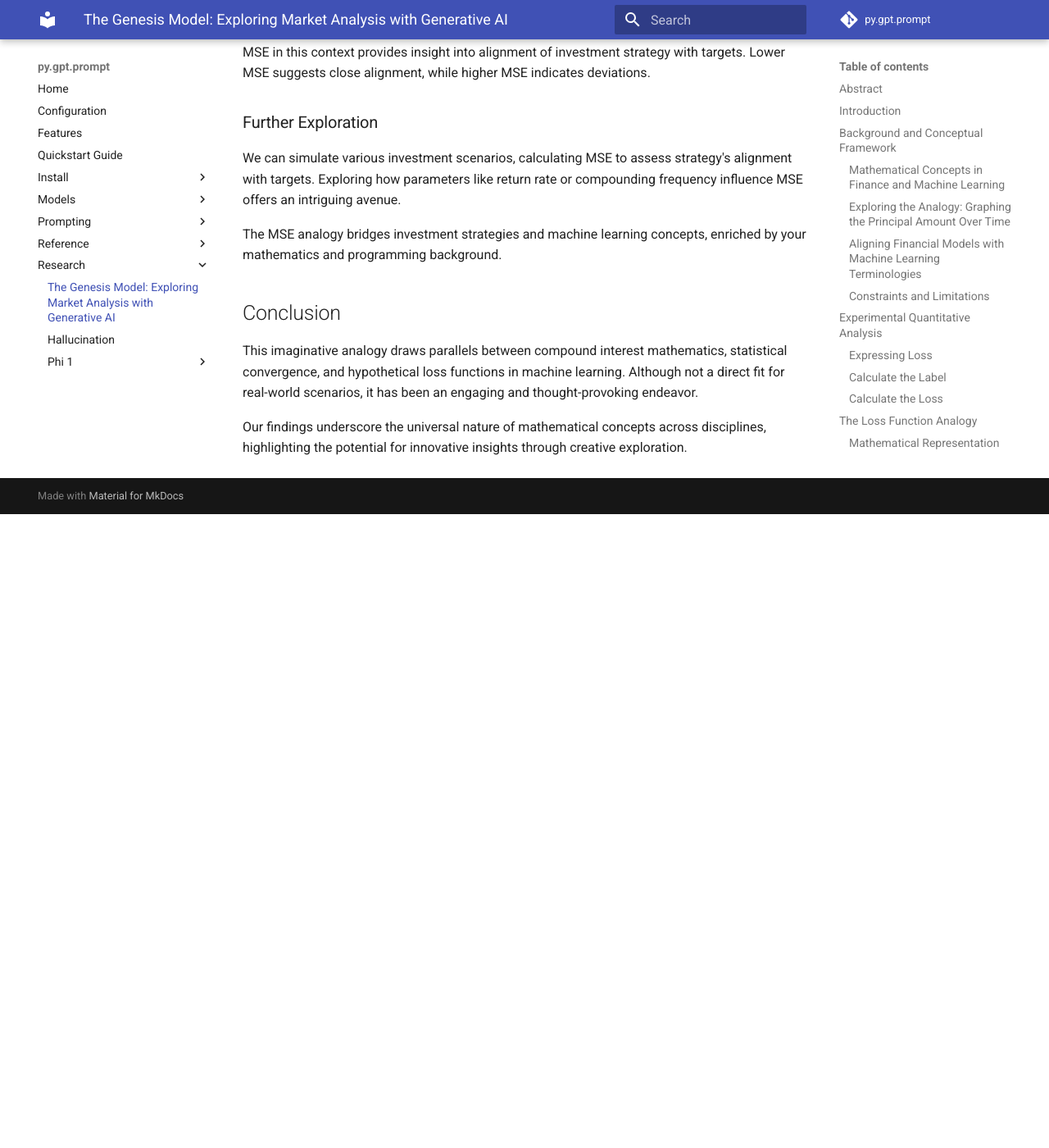
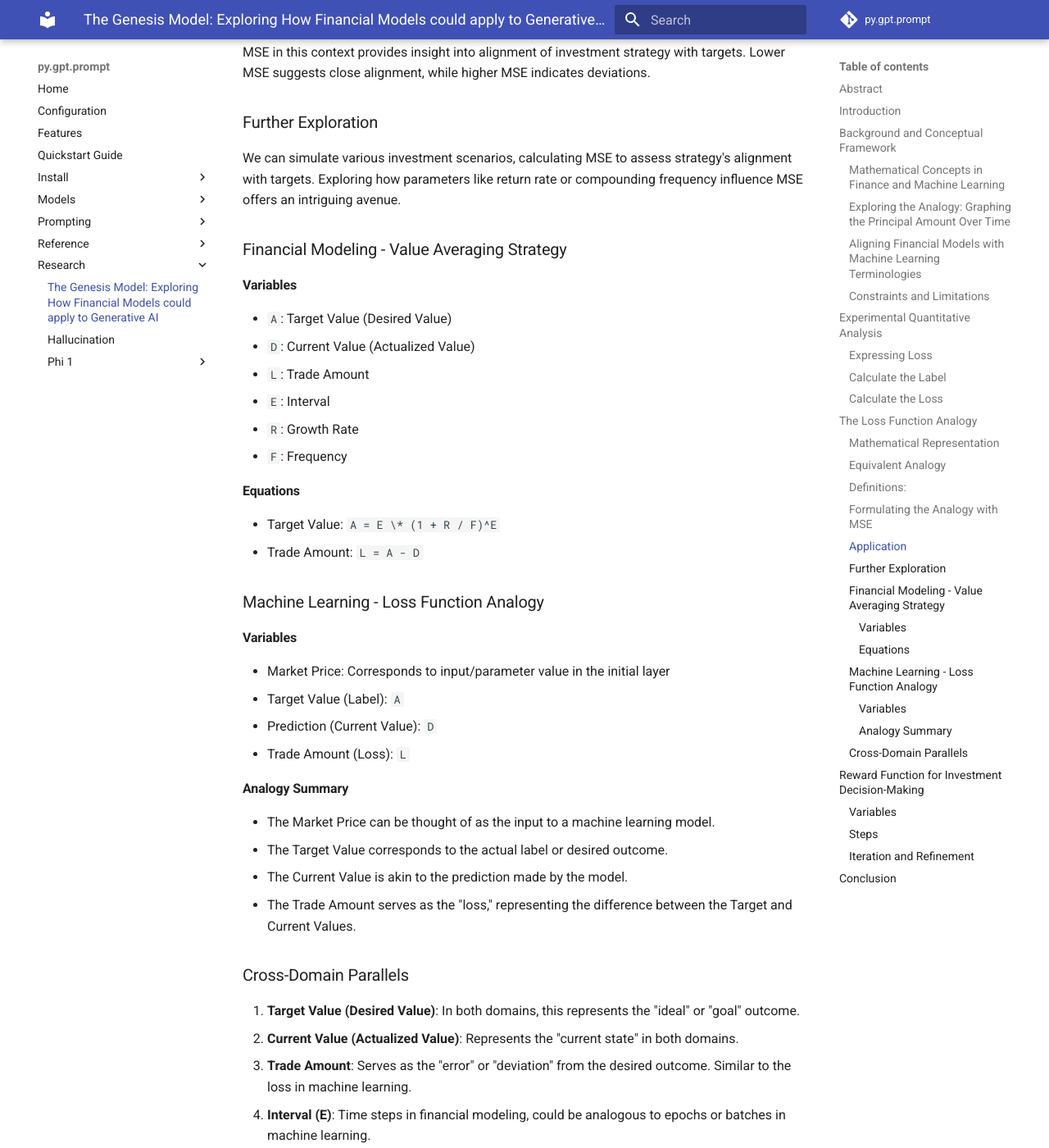
Before and after one commit to teleprint-me/py.gpt.prompt, an MkDocs documentation site: the page built from docs/research/genesis.md, in a window 1280 px wide and 1400 px high, scrolled down 7821 px. Shown: the whole window at 82% size. Built offline with MkDocs 1.6.1 and Material for MkDocs 9.7.7, drawn with Linux system fonts in a browser that asks for light colours; comment, search, counter and statistics services are not loaded; before the commit the page ends 8448 px from its top, so only the background shows below that; some of the changed text lies outside the part shown.

````diff
--- a/docs/research/genesis.md
+++ b/docs/research/genesis.md
@@ -1,4 +1,4 @@
-# The Genesis Model: Exploring Market Analysis with Generative AI
+# The Genesis Model: Exploring How Financial Models could apply to Generative AI
 
 ## Abstract
 
@@ -347,14 +347,14 @@
 predicted and actual target values. Mathematically:
 
 ```
-MSE = (1/n) * Σ (Prediction_i - Target_i)^2
+MSE = (1/n) * n_Σ_i=1 (Prediction_i - Target_i)^2
 ```
 
 In our analogy, MSE signifies the average of squared differences between
 investment's current value and desired target value over intervals:
 
 ```
-MSE = (1/E) * Σ (Current Value_i - A_i)^2
+MSE = (1/E) * E_Σ_i=1 (Current Value_i - A_i)^2
 ```
 
 Where:
@@ -375,8 +375,122 @@
 strategy's alignment with targets. Exploring how parameters like return rate or
 compounding frequency influence MSE offers an intriguing avenue.
 
-The MSE analogy bridges investment strategies and machine learning concepts,
-enriched by your mathematics and programming background.
+### Financial Modeling - Value Averaging Strategy
+
+#### Variables
+
+- `A`: Target Value (Desired Value)
+- `D`: Current Value (Actualized Value)
+- `L`: Trade Amount
+- `E`: Interval
+- `R`: Growth Rate
+- `F`: Frequency
+
+#### Equations
+
+- Target Value: `A = E \* (1 + R / F)^E`
+- Trade Amount: `L = A - D`
+
+### Machine Learning - Loss Function Analogy
+
+#### Variables
+
+- Market Price: Corresponds to input/parameter value in the initial layer
+- Target Value (Label): `A`
+- Prediction (Current Value): `D`
+- Trade Amount (Loss): `L`
+
+#### Analogy Summary
+
+- The Market Price can be thought of as the input to a machine learning model.
+- The Target Value corresponds to the actual label or desired outcome.
+- The Current Value is akin to the prediction made by the model.
+- The Trade Amount serves as the "loss," representing the difference between the
+  Target and Current Values.
+
+### Cross-Domain Parallels
+
+1. **Target Value (Desired Value)**: In both domains, this represents the
+   "ideal" or "goal" outcome.
+2. **Current Value (Actualized Value)**: Represents the "current state" in both
+   domains.
+3. **Trade Amount**: Serves as the "error" or "deviation" from the desired
+   outcome. Similar to the loss in machine learning.
+4. **Interval (E)**: Time steps in financial modeling, could be analogous to
+   epochs or batches in machine learning.
+5. **Growth Rate (R)**: In finance, this is the expected growth rate. In ML, it
+   could be seen as the learning rate.
+
+Does this documentation align with what you were envisioning? Would you like to
+add or modify any part?
+
+## Reward Function for Investment Decision-Making
+
+In the context of investment decision-making, we aim to create a reward function
+that guides the choice between buying and selling based on various factors such
+as current balance, target amount, and market performance. This reward function
+leverages the concepts of normalization, impact functions, and weighted
+aggregation to provide a comprehensive assessment of the investment decision.
+
+### Variables
+
+1. **Current Balance (B):** The current amount of funds available for
+   investment.
+2. **Target Amount (T):** The desired amount for investment.
+3. **Market Performance (P):** Indicators of the market's performance.
+
+### Steps
+
+1. **Normalize Variables:**
+
+   - Normalize each variable to a common scale to ensure comparability.
+
+2. **Assign Weights:**
+
+   - Assign weights (Wb, Wt, Wp) to each normalized variable to indicate their
+     relative importance.
+
+3. **Impact Functions:**
+
+   - Define impact functions for each normalized variable:
+     - Impact of balance (Ib) = B (normalized value)
+     - Impact of target (It) = T (normalized value)
+     - Impact of market performance (Ip) = P (normalized value)
+
+4. **Combined Impact Score:**
+
+   - Calculate the combined impact score by taking the dot product of normalized
+     variables and their respective weights:
+     - Combined Impact Score = (Wb \* Ib) + (Wt \* It) + (Wp \* Ip)
+
+5. **Normalization Factor:**
+
+   - Choose a normalization factor based on the desired range of reward values.
+
+6. **Normalized Reward Value:**
+
+   - Divide the combined impact score by the normalization factor to obtain the
+     normalized reward value.
+
+7. **Scale to Desired Range:**
+   - Scale the normalized reward value to fit within the desired range:
+     - Scaled Reward = Normalized Reward Value \* (Upper Range - Lower Range) +
+       Lower Range
+
+### Iteration and Refinement
+
+- Experiment with different normalization factors, weights, and impact functions
+  to fine-tune the reward function.
+- Validate the reward function's effectiveness using historical data or
+  simulations.
+- Iterate and adjust the approach based on observed outcomes and real-world
+  investment strategies.
+
+The reward function developed through this approach offers a structured way to
+guide investment decisions by considering multiple variables and their impacts.
+By leveraging normalization, impact functions, and weighted aggregation, this
+reward function aims to provide insights that align with investment goals and
+market dynamics.
 
 ## Conclusion
 
````
